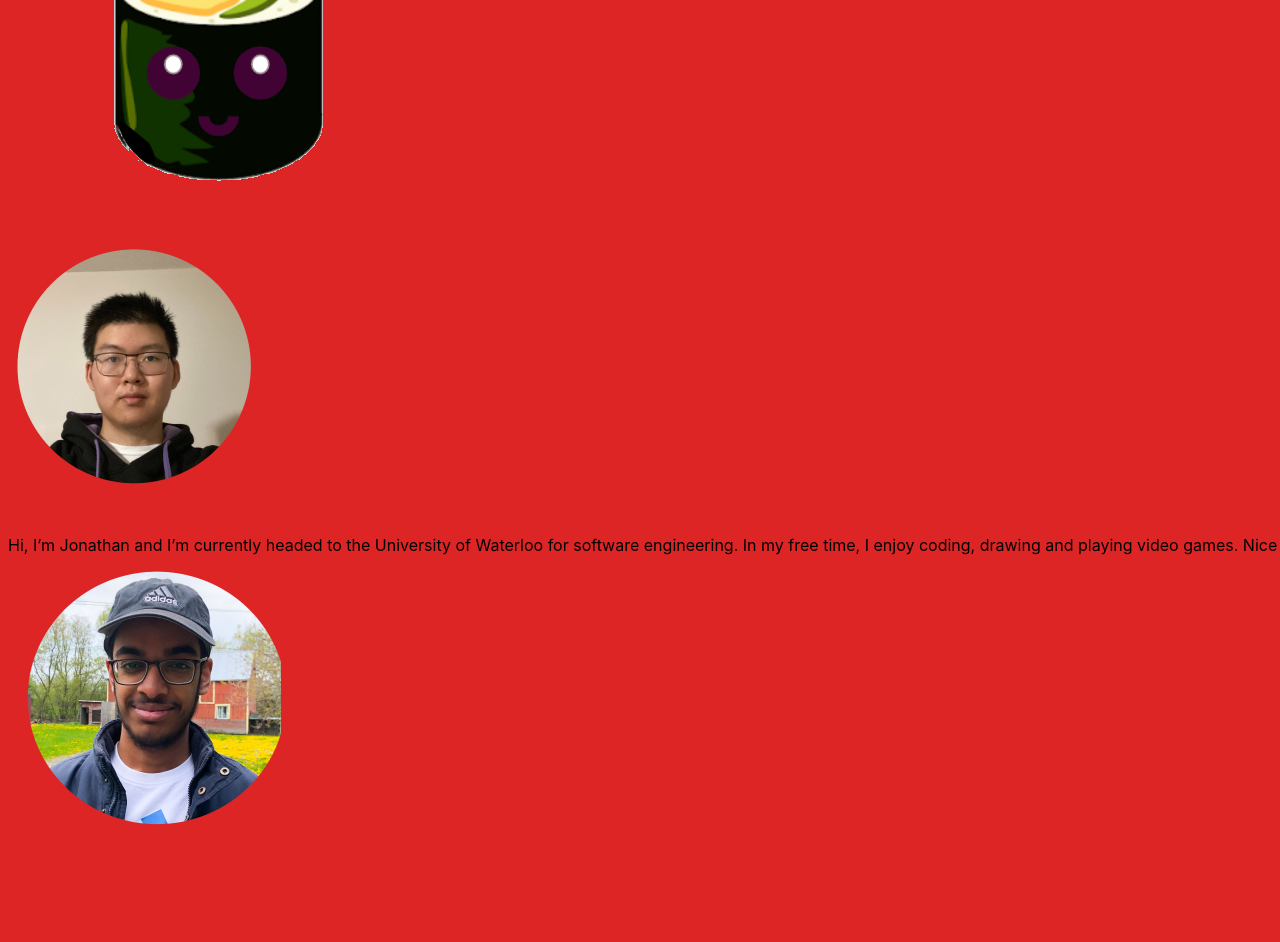
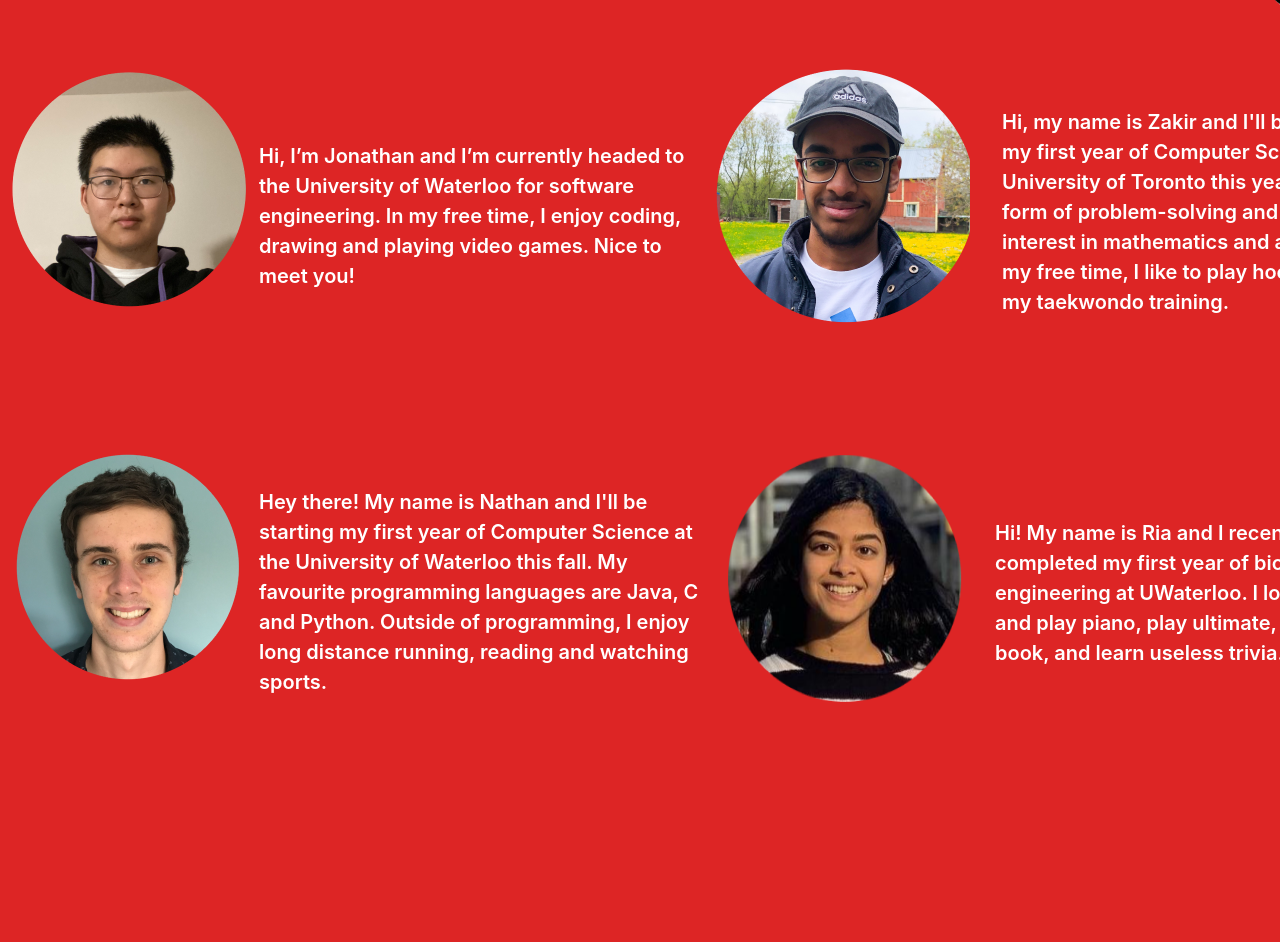
Before and after one commit to JonaThanosSnap/Cooking-Companion-Website, a plain HTML site: page theteam.html in a window 1280 px wide. Shown: the part 219-1161 px from the top of the page. After the commit the page ends 1048 px from the top, so only its background shows below. Drawn offline with Linux system fonts and the light colour scheme.

Commit message:
fixed css in theteam.html

```diff
--- a/main.css
+++ b/main.css
@@ -51,3 +51,11 @@
     line-height: 102px;
     color: #FFFFFF;
 }
+
+p{
+font-style: normal;
+font-weight: 600;
+font-size: 20px;
+line-height: 30px;
+color: #FFFFFF;
+}
--- a/theteam.html
+++ b/theteam.html
@@ -7,26 +7,90 @@
     <title>Document</title>
     <link rel="stylesheet" href="main.css">
 </head>
+
 <body>
+
     <div>
-        <h2>the team</h2>
-        <img src="sushi.png">
+        <a type="button" class="btn" id="homeBtn" href="home.html"><center>home</center></a>
+        <a type="button" class="btn" id="aboutBtn" href="about.html"><center>about</center></a>
+        <a type="button" class="btn" id="teamBtn" href="theteam.html"><center>the team</center></a>
+        <a role="button" class="btn" id="helpBtn" href="helpus.html"><center>help us!</center></a>
     </div>
+
     <div>
-        <img src="jonathan.png">
-        <p>Hi, I’m Jonathan and I’m currently headed to the University of Waterloo for software engineering.
+        <h1 id="topLeft">the team</h1>
+        <img style="position: absolute;
+        width: 137px;
+        height: 129px;
+        left: 1233px;
+        top: 120px;"
+        src="sushi.png">
+    </div>
+
+    <div>
+        <img style="position: absolute;
+        width: 248px;
+        height: 267px;
+        left: 3px;
+        top: 290px;"
+        src="jonathan.png">
+
+        <p style="position: absolute;
+        width: 438px;
+        height: 166px;
+        left: 259px;
+        top: 340px;">
+        Hi, I’m Jonathan and I’m currently headed to the University of Waterloo for software engineering.
             In my free time, I enjoy coding, drawing and playing video games. Nice to meet you!</p>
-        <img src="zakir.png">
-        <p>Hi, my name is Zakir and I'll be attending my first year of Computer Science at the University of Toronto this year.
+
+
+        <img style="position: absolute;
+        width: 273px;
+        height: 367px;
+        left: 697px;
+        top: 288px;"
+        src="zakir.png">
+
+        <p style="position: absolute;
+        width: 419px;
+        height: 224px;
+        left: 1002px;
+        top: 306px;">
+        Hi, my name is Zakir and I'll be attending my first year of Computer Science at the University of Toronto this year.
              I enjoy any form of problem-solving and have an interest in mathematics and algorithms. In my free time, I like to play hockey and do my taekwondo training.
         </p>
     </div>
+
     <div>
-        <img src="nathan.png">
-        <p>Hey there! My name is Nathan and I'll be starting my first year of Computer Science at the University of Waterloo this fall.
+        <img style="position: absolute;
+        width: 242px;
+        height: 309px;
+        left: 6px;
+        top: 671px;"
+        src="nathan.png">
+
+        <p style="position: absolute;
+        width: 448px;
+        height: 166px;
+        left: 259px;
+        top: 686px;">
+        Hey there! My name is Nathan and I'll be starting my first year of Computer Science at the University of Waterloo this fall.
              My favourite programming languages are Java, C and Python. Outside of programming, I enjoy long distance running, reading and watching sports.</p>
-        <img src="ria.png">
-        <p>Hi! My name is Ria and I recently completed my first year of biomedical engineering at UWaterloo.
+
+
+         <img style="position: absolute;
+         width: 374px;
+         height: 377px;
+         left: 650px;
+         top: 671px;"
+         src="ria.png">
+
+         <p style="position: absolute;
+         width: 416px;
+         height: 166px;
+         left: 995px;
+         top: 717px;">
+         Hi! My name is Ria and I recently completed my first year of biomedical engineering at UWaterloo.
             I love to sing and play piano, play ultimate, read a good book, and learn useless trivia.</p>
     </div>
 </body>
```
